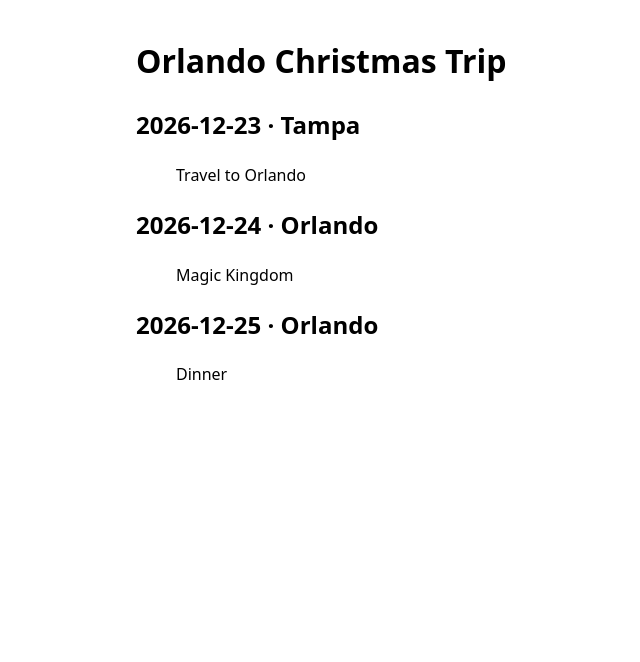
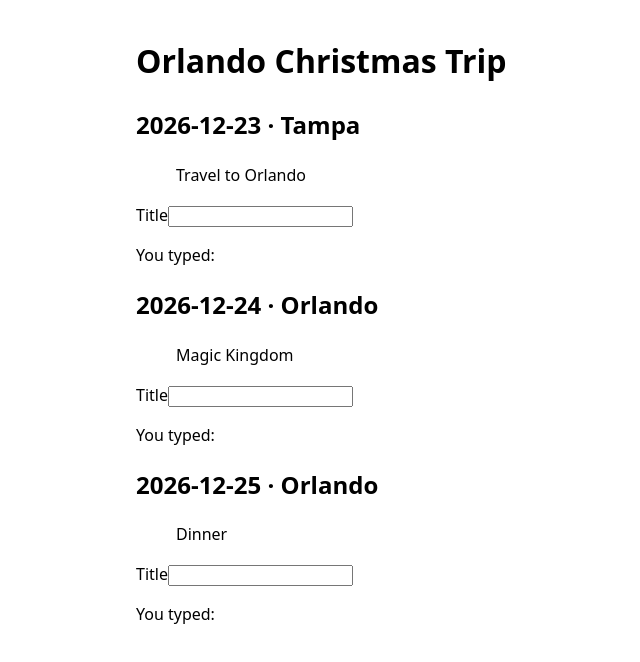
Before and after one commit to natalievalcin/gather, a React (Vite) app in the folder apps/web/: page / in a window 1280 px wide. Shown: the top 662 px of the page, without its empty margins (144-784 px from the left). Built offline with nearby package versions, Linux system fonts and the light colour scheme.

Commit message:
Add controlled title input

```diff
--- /dev/null
+++ b/apps/web/src/components/AddActivityForm.tsx
@@ -0,0 +1,22 @@
+import { useId, useState, type ChangeEvent } from 'react'
+
+export function AddActivityForm() {
+  const titleId = useId()
+  const [title, setTitle] = useState('')
+
+  function handleTitleChange(event: ChangeEvent<HTMLInputElement>) {
+    setTitle(event.target.value)
+  }
+
+  return (
+    <form>
+      <label htmlFor={titleId}>Title</label>
+      <input
+        id={titleId}
+        value={title}
+        onChange={handleTitleChange}
+      />
+      <p>You typed: {title}</p>
+    </form>
+  )
+}
--- a/apps/web/src/components/DaySection.tsx
+++ b/apps/web/src/components/DaySection.tsx
@@ -1,5 +1,6 @@
 import type { Day } from '@gather/shared'
 import { ActivityItem } from './ActivityItem'
+import { AddActivityForm } from './AddActivityForm'
 
 type DaySectionProps = {
   day: Day
@@ -14,6 +15,7 @@ export function DaySection({ day }: DaySectionProps) {
           <ActivityItem key={activity.id} activity={activity} />
         ))}
       </ul>
+      <AddActivityForm />
     </section>
   )
 }
```
